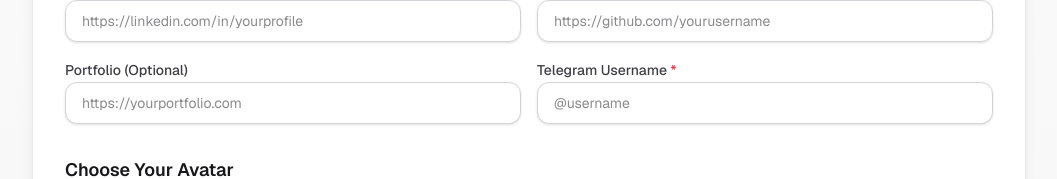
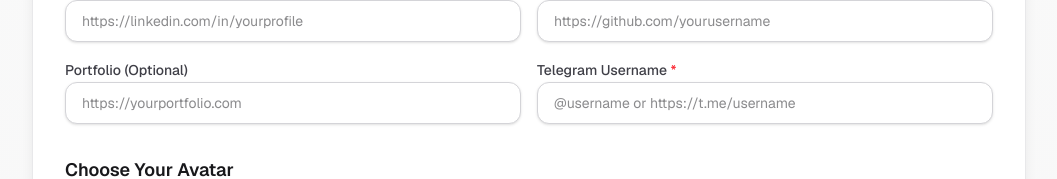
Before and after one commit to OmarAbouelkheirr/graduation-team-builder, a Next.js app: page / in a window 1280 px wide. Shown: the part 459-638 px from the top of the page, without its empty margins (111-1168 px from the left). Built offline with nearby package versions, Linux system fonts and the light colour scheme; no server answers; the database is empty.

Commit message:
Add Telegram username extraction from links

```diff
--- a/src/app/admin/page.tsx
+++ b/src/app/admin/page.tsx
@@ -1351,16 +1351,38 @@ function EditStudentForm({
   });
   const [saving, setSaving] = useState(false);
 
+  // Extract Telegram username from link or username
+  function extractTelegramUsername(input: string): string {
+    if (!input) return "";
+
+    let cleaned = input.trim();
+
+    // Remove protocol (https://, http://)
+    cleaned = cleaned.replace(/^https?:\/\//i, "");
+
+    // Remove t.me/ prefix
+    cleaned = cleaned.replace(/^t\.me\//i, "");
+
+    // Remove @ symbol if present
+    cleaned = cleaned.replace(/^@/, "");
+
+    // Remove trailing slash and any query parameters
+    cleaned = cleaned.split("/")[0].split("?")[0];
+
+    return cleaned;
+  }
+
   async function handleSubmit(e: React.FormEvent) {
     e.preventDefault();
     setSaving(true);
+    const cleanTelegram = extractTelegramUsername(form.telegram || "");
     await onSave({
       fullName: form.fullName,
       email: form.email,
       linkedIn: form.linkedIn || undefined,
       github: form.github || undefined,
       portfolio: form.portfolio || undefined,
-      telegram: form.telegram || undefined,
+      telegram: cleanTelegram || undefined,
       track: form.track,
       skills: form.skills.split(",").map((s) => s.trim()).filter(Boolean),
       bio: form.bio,
@@ -1447,7 +1469,13 @@ function EditStudentForm({
             className="w-full rounded-xl border border-zinc-300 bg-white px-4 py-2.5 text-sm shadow-sm outline-none transition-all focus:border-lochinara-500 focus:ring-2 focus:ring-lochinara-500/20"
             value={form.telegram}
             onChange={(e) => setForm((f) => ({ ...f, telegram: e.target.value }))}
-            placeholder="@username"
+            onBlur={(e) => {
+              const cleaned = extractTelegramUsername(e.target.value);
+              if (cleaned && cleaned !== e.target.value.trim()) {
+                setForm((f) => ({ ...f, telegram: cleaned }));
+              }
+            }}
+            placeholder="@username or https://t.me/username"
             required
           />
         </div>
--- a/src/app/edit/page.tsx
+++ b/src/app/edit/page.tsx
@@ -200,6 +200,27 @@ export default function EditPage() {
     setForm((f) => ({ ...f, skills: f.skills.filter((s) => s !== skill) }));
   }
 
+  // Extract Telegram username from link or username
+  function extractTelegramUsername(input: string): string {
+    if (!input) return "";
+
+    let cleaned = input.trim();
+
+    // Remove protocol (https://, http://)
+    cleaned = cleaned.replace(/^https?:\/\//i, "");
+
+    // Remove t.me/ prefix
+    cleaned = cleaned.replace(/^t\.me\//i, "");
+
+    // Remove @ symbol if present
+    cleaned = cleaned.replace(/^@/, "");
+
+    // Remove trailing slash and any query parameters
+    cleaned = cleaned.split("/")[0].split("?")[0];
+
+    return cleaned;
+  }
+
   return (
     <div className="font-sans text-zinc-900 animate-in fade-in">
       <div className="rounded-xl bg-white/90 p-4 shadow-lg ring-1 ring-zinc-200/70 backdrop-blur transition-all duration-300 sm:rounded-2xl sm:p-6 lg:p-8">
@@ -367,12 +388,18 @@ export default function EditPage() {
                 </label>
                 <input
                   type="text"
-                  placeholder="@username"
+                  placeholder="@username or https://t.me/username"
                   className="w-full rounded-xl border border-zinc-300 bg-white px-4 py-2.5 text-sm shadow-sm outline-none transition-all focus:border-lochinara-500 focus:ring-2 focus:ring-lochinara-500/20"
                   value={form.telegram}
                   onChange={(e) =>
                     setForm((f) => ({ ...f, telegram: e.target.value }))
                   }
+                  onBlur={(e) => {
+                    const cleaned = extractTelegramUsername(e.target.value);
+                    if (cleaned && cleaned !== e.target.value.trim()) {
+                      setForm((f) => ({ ...f, telegram: cleaned }));
+                    }
+                  }}
                   required
                 />
               </div>
--- a/src/app/page.tsx
+++ b/src/app/page.tsx
@@ -118,6 +118,27 @@ export default function Home() {
     }
   }
 
+  // Extract Telegram username from link or username
+  function extractTelegramUsername(input: string): string {
+    if (!input) return "";
+
+    let cleaned = input.trim();
+
+    // Remove protocol (https://, http://)
+    cleaned = cleaned.replace(/^https?:\/\//i, "");
+
+    // Remove t.me/ prefix
+    cleaned = cleaned.replace(/^t\.me\//i, "");
+
+    // Remove @ symbol if present
+    cleaned = cleaned.replace(/^@/, "");
+
+    // Remove trailing slash and any query parameters
+    cleaned = cleaned.split("/")[0].split("?")[0];
+
+    return cleaned;
+  }
+
   async function handleSubmit(e: FormEvent) {
     e.preventDefault();
     if (!form.track) {
@@ -131,7 +152,7 @@ export default function Home() {
     setSubmitting(true);
 
     try {
-      const cleanTelegram = form.telegram.trim().replace(/^@/, "");
+      const cleanTelegram = extractTelegramUsername(form.telegram);
       const res = await fetch("/api/students", {
         method: "POST",
         headers: {
@@ -315,12 +336,18 @@ export default function Home() {
                 </label>
                 <input
                   type="text"
-                  placeholder="@username"
+                  placeholder="@username or https://t.me/username"
                   className="w-full rounded-xl border border-zinc-300 bg-white px-4 py-2.5 text-sm shadow-sm outline-none transition-all focus:border-lochinara-500 focus:ring-2 focus:ring-lochinara-500/20"
                   value={form.telegram}
                   onChange={(e) =>
                     setForm((f) => ({ ...f, telegram: e.target.value }))
                   }
+                  onBlur={(e) => {
+                    const cleaned = extractTelegramUsername(e.target.value);
+                    if (cleaned && cleaned !== e.target.value.trim()) {
+                      setForm((f) => ({ ...f, telegram: cleaned }));
+                    }
+                  }}
                   required
                 />
               </div>
--- a/src/lib/students.ts
+++ b/src/lib/students.ts
@@ -29,6 +29,27 @@ export interface StudentFilters {
   q?: string;
 }
 
+// Extract Telegram username from link or username
+function extractTelegramUsername(input?: string): string | undefined {
+  if (!input) return undefined;
+
+  let cleaned = input.trim();
+
+  // Remove protocol (https://, http://)
+  cleaned = cleaned.replace(/^https?:\/\//i, "");
+
+  // Remove t.me/ prefix
+  cleaned = cleaned.replace(/^t\.me\//i, "");
+
+  // Remove @ symbol if present
+  cleaned = cleaned.replace(/^@/, "");
+
+  // Remove trailing slash and any query parameters
+  cleaned = cleaned.split("/")[0].split("?")[0];
+
+  return cleaned || undefined;
+}
+
 export async function createStudent(input: {
   fullName: string;
   email: string;
@@ -47,6 +68,7 @@ export async function createStudent(input: {
 
   const student: Student = {
     ...input,
+    telegram: extractTelegramUsername(input.telegram),
     status: "pending",
     createdAt: now,
     updatedAt: now,
@@ -94,11 +116,17 @@ export async function updateStudent(
   const db = await getDb();
   const _id = new ObjectId(id);
 
+  // Clean telegram username if provided
+  const cleanedUpdates = {
+    ...updates,
+    ...(updates.telegram !== undefined && { telegram: extractTelegramUsername(updates.telegram) }),
+  };
+
   const result = await db
     .collection<Student>("students")
     .findOneAndUpdate(
       { _id },
-      { $set: { ...updates, updatedAt: new Date() } },
+      { $set: { ...cleanedUpdates, updatedAt: new Date() } },
       { returnDocument: "after" }
     );
 
```
